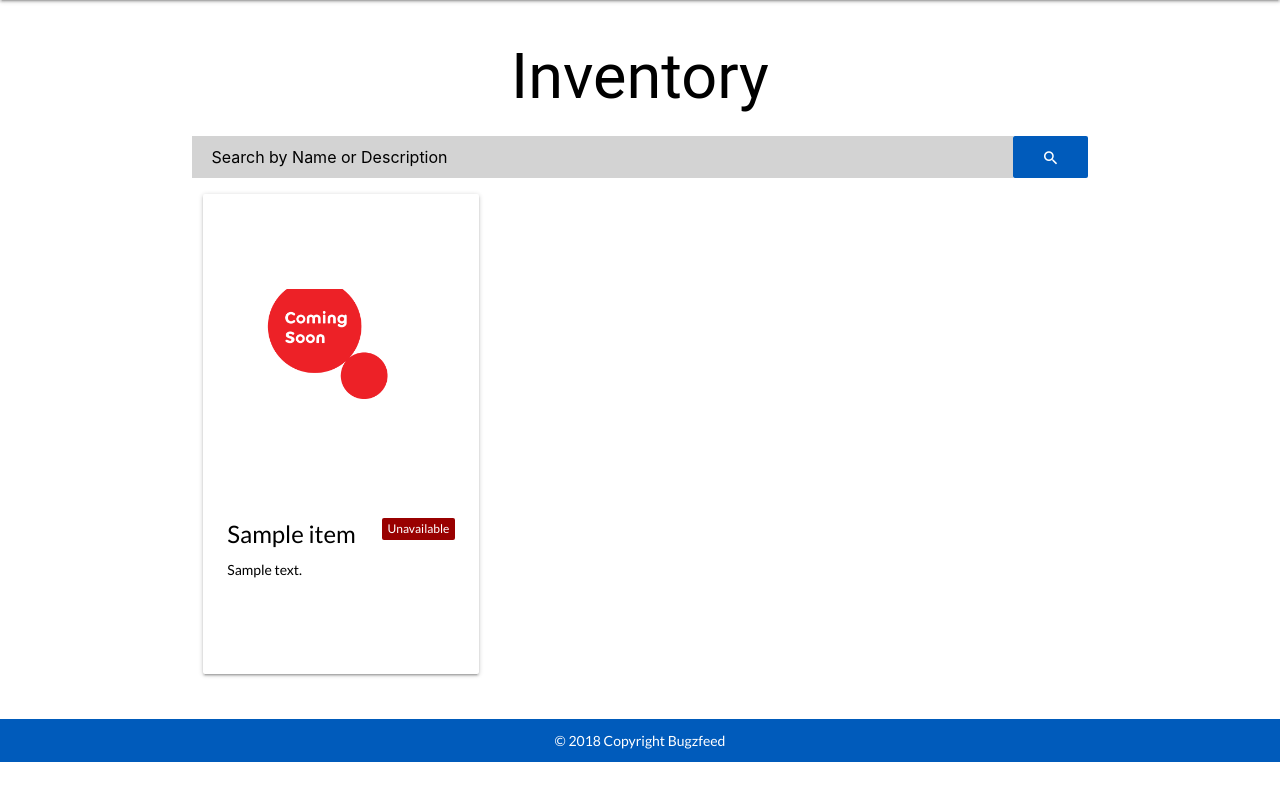
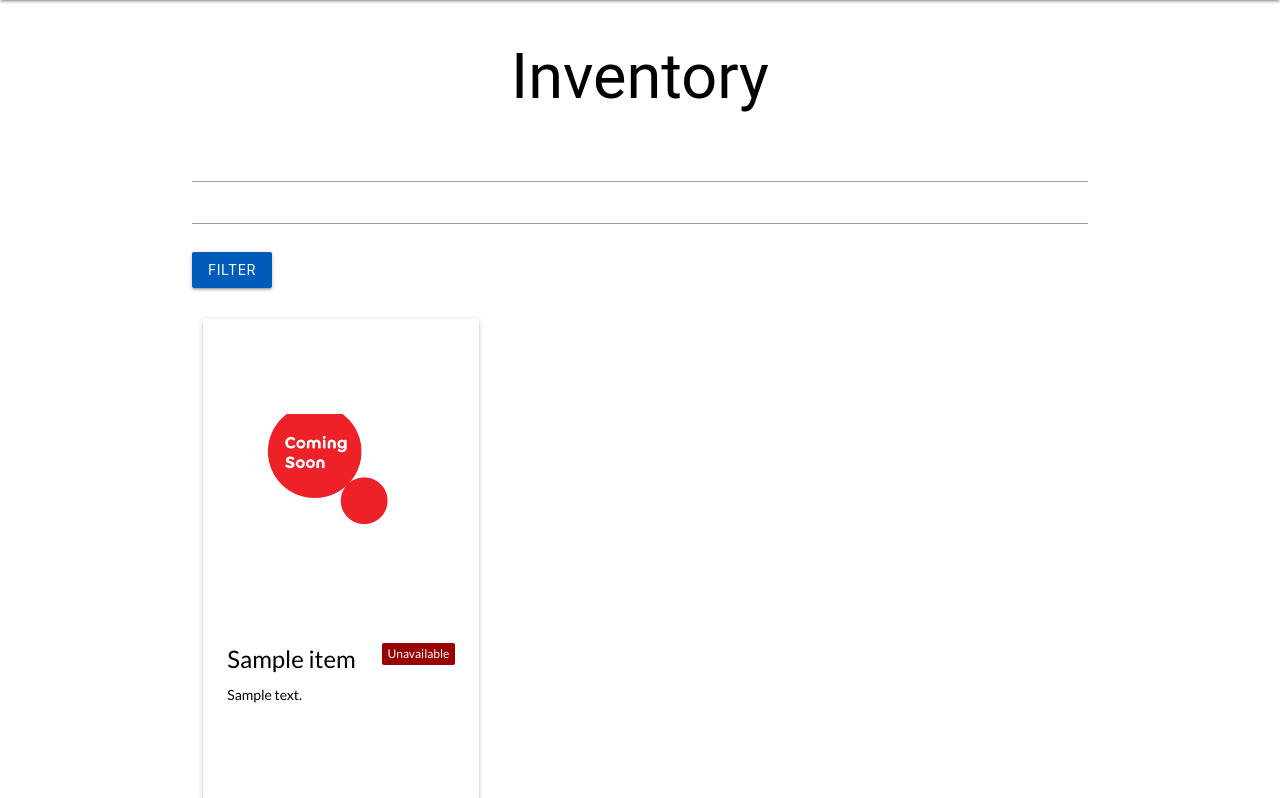
Before and after one commit to anandimous/DAM, a Django app: template dam/inventory/templates/inventory/inventory.html in a window 1280 px wide. Shown: the part 64-862 px from the top of the page. Before the commit the page ends 826 px from the top, so only its background shows below. Run offline with Django 3.2, Linux system fonts and the light colour scheme; the template is opened without the code that fills it: most values are stand-ins (such as "Sample title", 1, 10 or a date in 2020); form fields are guessed from the names that the template uses; some libraries are stand-ins or nearby versions.

Commit message:
implemented category filtering, combined search & filter for items

```diff
--- a/dam/inventory/admin.py
+++ b/dam/inventory/admin.py
@@ -4,3 +4,4 @@ from . import models
 
 
 admin.site.register(models.Item)
+admin.site.register(models.Category)
--- a/dam/inventory/templates/inventory/inventory.html
+++ b/dam/inventory/templates/inventory/inventory.html
@@ -14,20 +14,31 @@
         box-shadow: 0 0 5px rgba(33, 33, 33, 33);
     }
     </style>
+    <script>
+     $(document).ready(function(){
+        $('select').formSelect();
+     });
+    </script>
 {% endblock %}
 
 {% block body %}
     <h1>Inventory</h1>
-    <div class="search">
-        <form method="GET" id="searchForm" action="{% url 'inventory:search' %}"  accept-charset="utf-8">
+
+    <div class="filterForm">
+        <form action="{% url 'inventory:search' %}">
             <div class="row" id="searchRect" style="margin: 0 0 0 0; height: 3em">
-            <input class="searchField col l11 s11" id="searchBox" name="q" type="text" placeholder=" Search by Name or Description" value="{{request.GET.q}}" style="height: inherit; " title="Please fill out this field.">
-                <button class="waves-effect waves-light btn-small searchBtn col l1 s1" type="submit" value="Search" style="padding: 0 0 0 0; height: inherit" title="Search">
-                    <i class="material-icons" style=" vertical-align: middle">search</i>
-                </button>
+                {{ form.query }}
+            </div>
+            <div class="row">
+                {{ form.categories }}
+            </div>
+            <div class = "text-center">
+                <button class="btn btn-primary" type="submit">Filter</button>
             </div>
         </form>
     </div>
+    <br>
+
     {% for item in items %}
         <div class="col s12 m6 l4">
         <div class="card">
--- a/dam/search/templates/search/index.html
+++ b/dam/search/templates/search/index.html
@@ -61,9 +61,9 @@
     <div class ="searchBlock">
         <img src="{% static 'img/DAM1.png' %}" alt="DAM" class="center-block" id="imageDAM">
         <div class="search">
-            <form method="GET" id="searchForm" action="{% url 'inventory:search' %}"  accept-charset="utf-8">
-                <input class="searchField" id="searchBox" name="q" type="text" placeholder=" Search by Name or Description" value="{{request.GET.q}}" required style="background-color:var(--white);" >
+            <form action="{% url 'inventory:search' %}">
                 <div class="searchDiv row">
+                    {{ form.query }}
                     <button class="waves-effect waves-light btn-small searchBtn col l2 m3 offset-l4 offset-m3  s8 offset-s2" type="submit" value="Search" title="Search">
                         <i class="material-icons" style="vertical-align: middle">search</i> <span>Search</span>
                     </button>
--- a/dam/search/views.py
+++ b/dam/search/views.py
@@ -1,4 +1,8 @@
 from django.shortcuts import render
 
+from dam.inventory.forms import CategoryFilterForm
+
+
 def index(request):
-    return render(request, 'search/index.html')
+    form = CategoryFilterForm(request.GET)
+    return render(request, 'search/index.html', {'form': form})
```
Also changed, not shown: dam/inventory/forms.py (added, +15 -0 lines), dam/inventory/models.py (+8 -0 lines), dam/inventory/views.py (+14 -4 lines), dam/inventory/migrations/0003_category.py (added).
